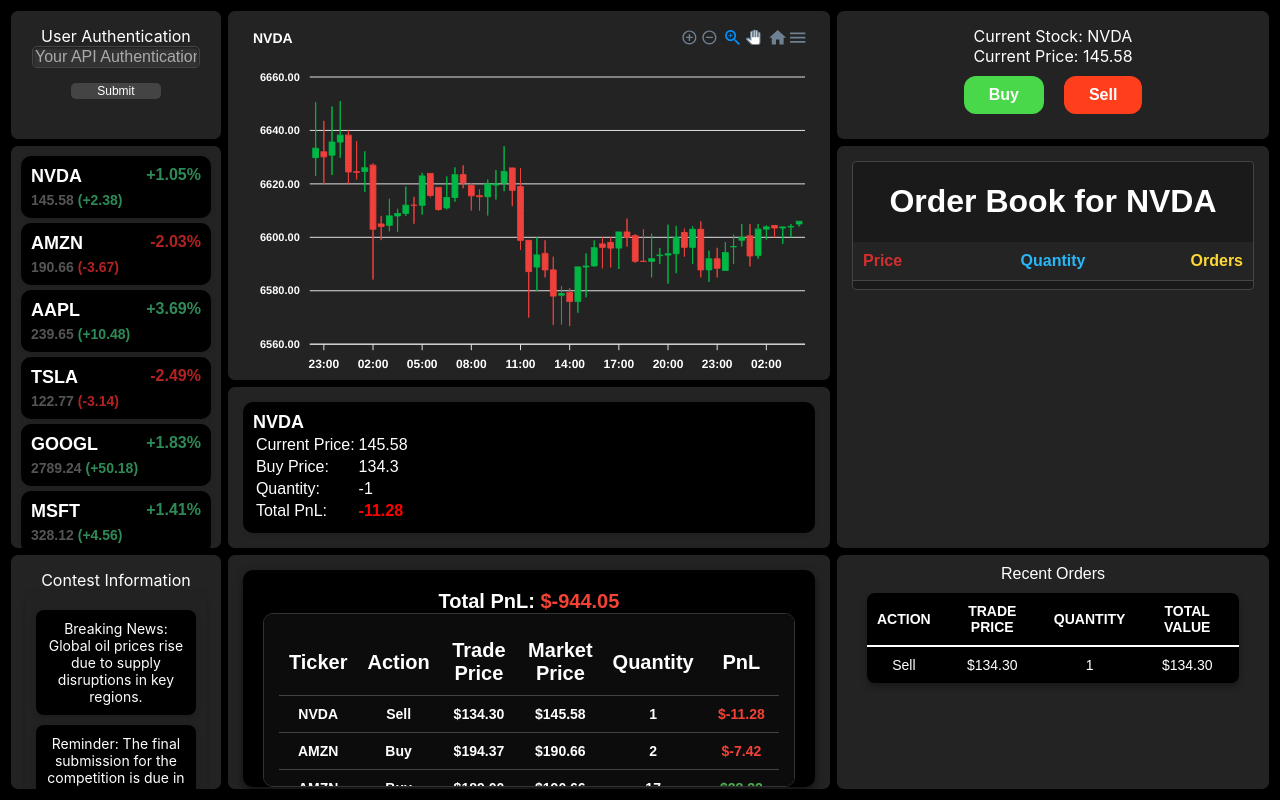
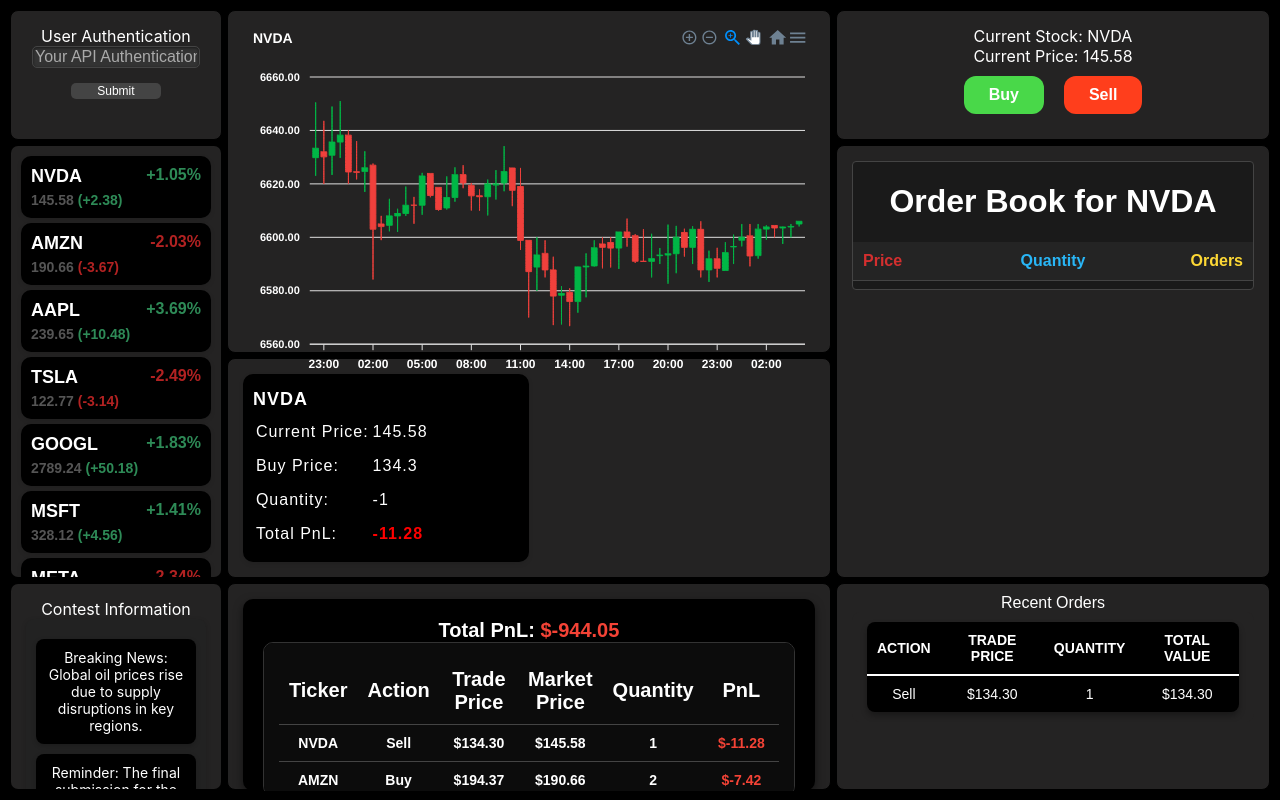
Before and after one commit to Nehal70/Trading-Competition, a React (Create React App) app: page / in a window 1280 px wide. Built offline with nearby package versions, Linux system fonts and the light colour scheme.

Commit message:
Update CurrentPositionWidget.css
Made curr position widget fit more into widget and added spacing if we want to make it more stylish, the font is a lil weird rn in my opinion, also added spacing for buy Sell

```diff
--- a/src/widgets/CurrentPositionWidget.css
+++ b/src/widgets/CurrentPositionWidget.css
@@ -1,5 +1,6 @@
 .position-widget {
-    width: calc(100%);
+    width: calc(50%);
+    height: calc(100%);
     background-color: black;
     border-radius: 10px;
     padding: 10px;
@@ -10,6 +11,8 @@
     justify-content: center;
     align-items: flex-start;
     box-sizing: border-box;
+    line-height: 30px;
+    letter-spacing: 1px;
   }
 .ticker {
     font-size: 18px;
```
